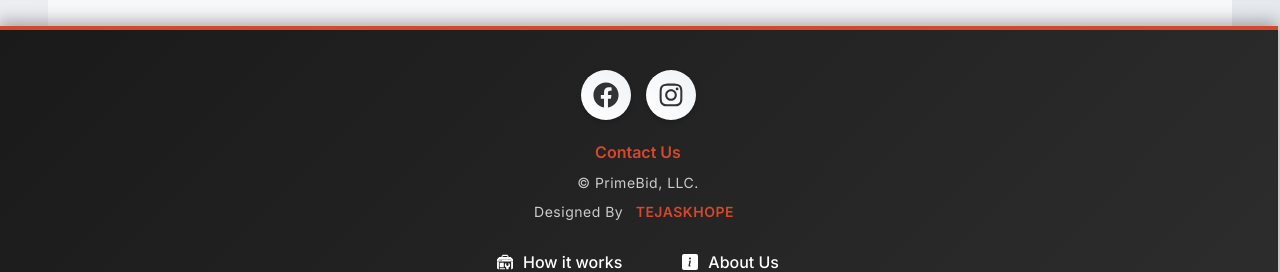
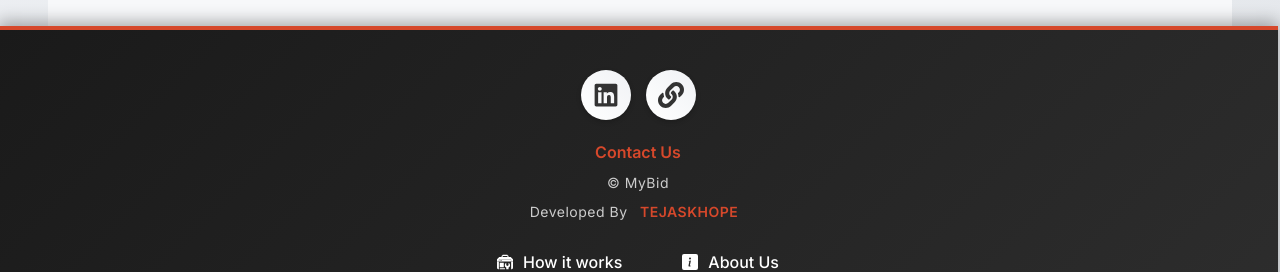
Before and after one commit to Tejaskhope21/Auction-Platform, a React (Vite) app in the folder frontend/: page / in a window 1280 px wide. Shown: the part 2116-2388 px from the top of the page. Built offline with nearby package versions, Linux system fonts and the light colour scheme; no server answers.

Commit message:
more functionality added

```diff
--- a/frontend/src/layout/Footer.jsx
+++ b/frontend/src/layout/Footer.jsx
@@ -1,28 +1,34 @@
 import React from "react";
 import { Link } from "react-router-dom";
-import { FaFacebook, FaInstagram } from "react-icons/fa";
+import { FaLinkedin, FaLink } from "react-icons/fa";
 import { SiGooglesearchconsole } from "react-icons/si";
 import { BsFillInfoSquareFill } from "react-icons/bs";
-import "./Footer.css"; // Import the CSS file
+import "./Footer.css";
 
 const Footer = () => {
   return (
     <footer className="footer">
       <div className="footer-social">
-        <Link to="/" className="social-icon facebook">
-          <FaFacebook />
+        <Link
+          to="https://www.linkedin.com/in/tejas-khope-7124a2287/"
+          className="social-icon facebook"
+        >
+          <FaLinkedin />
         </Link>
-        <Link to="/" className="social-icon instagram">
-          <FaInstagram />
+        <Link
+          to="https://tejasportfolioaboutme.netlify.app/"
+          className="social-icon instagram"
+        >
+          <FaLink />
         </Link>
       </div>
 
       <Link to="/contact" className="footer-link">
         Contact Us
       </Link>
-      <p className="footer-text">&copy; PrimeBid, LLC.</p>
+      <p className="footer-text">&copy; MyBid</p>
       <p className="footer-text">
-        Designed By{" "}
+        Developed By{" "}
         <Link to="/" className="footer-designer">
           TEJASKHOPE
         </Link>
--- a/frontend/src/layout/SideDrawer.jsx
+++ b/frontend/src/layout/SideDrawer.jsx
@@ -30,7 +30,7 @@ const SideDrawer = () => {
     <nav className="navbar">
       {/* Logo */}
       <Link to="/" className="logo">
-        Prime<span className="highlight">Bid</span>
+        My<span className="highlight">Bid</span>
       </Link>
 
       {/* Hamburger Menu Icon for Mobile */}
--- a/frontend/src/pages/PaymentProofs.css
+++ b/frontend/src/pages/PaymentProofs.css
@@ -69,20 +69,7 @@
   background: #202020;
 }
 
-.proof-details {
-  margin-top: 20px;
-  padding: 15px;
-  border: 1px solid #ddd;
-  border-radius: 5px;
-}
-
-/* Screenshot section */
-.screenshot-container {
-  margin-top: 10px;
-  overflow-x: auto;
-}
-
-/* Modal */
+/* Modal Overlay */
 .modal-overlay {
   position: fixed;
   top: 0;
@@ -115,19 +102,23 @@
 
 .modal-content button {
   margin-top: 10px;
-  padding: 8px 16px;
-  background: #007bff;
+  padding: 5px 16px;
+  background: #202020;
   color: white;
   border: none;
   border-radius: 4px;
   cursor: pointer;
 }
 
-.modal-content button:hover {
-  background: #0056b3;
+
+
+/* Custom modal for details */
+.modal-details .modal-content {
+  max-width: 600px;
+  padding: 25px;
 }
 
-/* === Media Queries for Responsiveness === */
+/* Responsive styles */
 @media (max-width: 768px) {
   .update-controls {
     flex-direction: column;
@@ -139,30 +130,4 @@
   .update-controls button {
     width: 100%;
   }
-
-  .proof-id,
-  .amount,
-  .status {
-    font-size: 0.95rem;
-  }
 }
-
-@media (max-width: 480px) {
-  .payment-proof-title {
-    font-size: 1.25rem;
-  }
-
-  .proof-id,
-  .amount,
-  .status {
-    font-size: 0.9rem;
-  }
-
-  .modal-content {
-    padding: 15px;
-  }
-
-  .modal-content button {
-    padding: 6px 12px;
-  }
-}
--- a/frontend/src/pages/PaymentProofs.jsx
+++ b/frontend/src/pages/PaymentProofs.jsx
@@ -56,7 +56,6 @@ const PaymentProofs = ({ proofs }) => {
         getAuthHeaders()
       );
       const proofDetail = response.data.paymentProofDetail;
-      console.log("Selected Proof Data:", proofDetail); // Debugging log
       setSelectedProof(proofDetail);
     } catch (error) {
       console.error(
@@ -108,6 +107,10 @@ const PaymentProofs = ({ proofs }) => {
           {proofs.map((proof) => (
             <li key={proof._id} className="payment-proof-item">
               <span className="proof-id">Proof ID: {proof._id}</span>
+              <span className="username">
+                User: {proof.user?.username || proof.user?._id || "Unknown"}
+              </span>
+
               <span className="amount">Amount: {proof.amount || "N/A"}</span>
               <span className="status">Status: {proof.status}</span>
 
@@ -154,8 +157,10 @@ const PaymentProofs = ({ proofs }) => {
           ))}
         </ul>
 
-        {selectedProof && (
-          <div className="proof-details">
+        {/* Proof Details Modal */}
+        {selectedProof && !showImage && (
+          <div className="modal-overlay modal-details">
+            <div className="modal-content">
               <h3>Payment Proof Details</h3>
               <p>
                 <strong>ID:</strong> {selectedProof._id}
@@ -174,8 +179,8 @@ const PaymentProofs = ({ proofs }) => {
                 <strong>Comment:</strong> {selectedProof.comment || "N/A"}
               </p>
 
-            {selectedProof.proof?.url && selectedProof.proof.url.trim() ? (
-              <div className="btn btn-info">
+              {selectedProof.proof?.url?.trim() ? (
+                <div className="screenshot-container">
                   <strong>Payment Screenshot:</strong>
                   <button onClick={handleShowImage}>View Screenshot</button>
                 </div>
@@ -185,8 +190,10 @@ const PaymentProofs = ({ proofs }) => {
 
               <button onClick={() => setSelectedProof(null)}>Close</button>
             </div>
+          </div>
         )}
 
+        {/* Image Modal */}
         {showImage && selectedProof?.proof?.url && (
           <div className="modal-overlay">
             <div className="modal-content">
```
Lines whose indentation alone changed are shown as unchanged.
